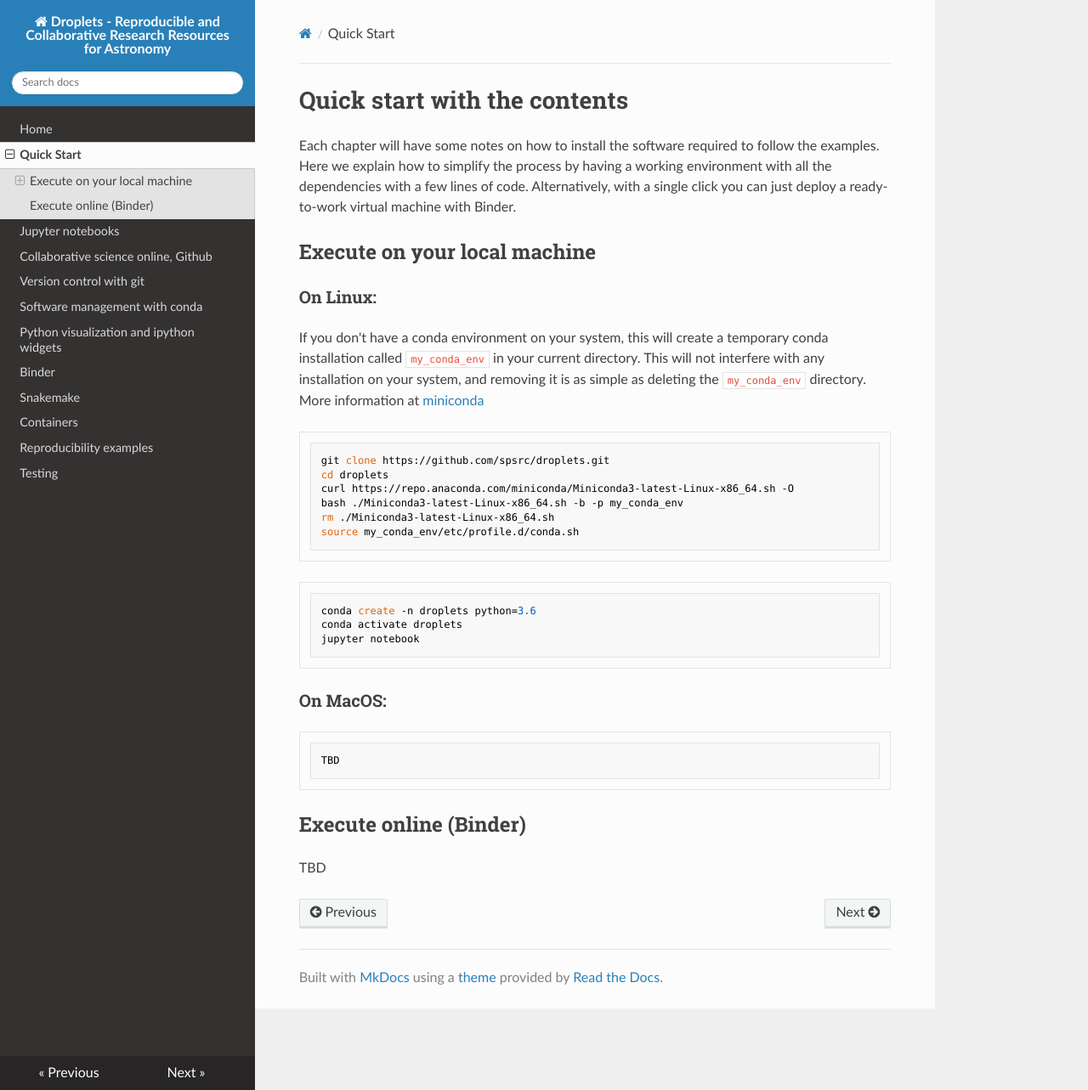
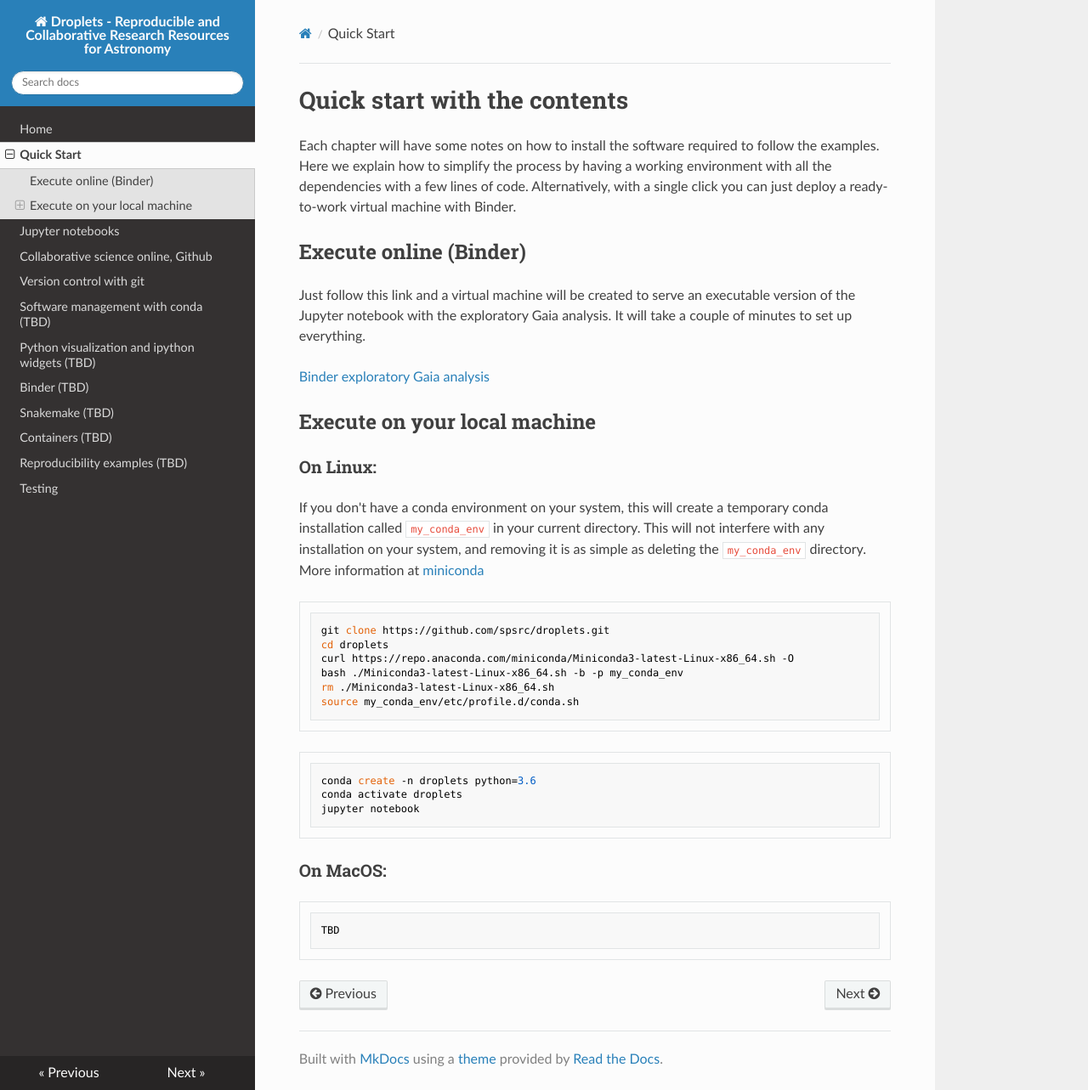
Before and after one commit to espsrc/droplets, an MkDocs documentation site: the page built from docs/quickstart.md, in a window 1280 px wide and 1283 px high. Shown: the whole window at 85% size. Built offline with MkDocs 1.6.1, drawn with Linux system fonts in a browser that asks for light colours; nearby versions of some CDN libraries.

Commit message:
Add links to binder and documentation to README. Documentation now in readthedocs

```diff
--- a/docs/quickstart.md
+++ b/docs/quickstart.md
@@ -5,6 +5,13 @@ follow the examples. Here we explain how to simplify the process by having a
 working environment with all the dependencies with a few lines of code.
 Alternatively, with a single click you can just deploy a ready-to-work virtual
 machine with Binder.
+
+## Execute online (Binder)
+
+Just follow this link and a virtual machine will be created to serve an executable version of the Jupyter notebook with the exploratory Gaia analysis. It will take a couple of minutes to set up everything.
+
+[Binder exploratory Gaia analysis](https://mybinder.org/v2/gh/spsrc/droplets/master?filepath=gaia_exploratory%2Fjupyter_exploratory.ipynb)
+
 
 ## Execute on your local machine
 
--- a/mkdocs.yml
+++ b/mkdocs.yml
@@ -9,12 +9,12 @@ nav:
     - Jupyter notebooks: jupyter.md
     - Collaborative science online, Github: github.md
     - Version control with git: git.md
-    - Software management with conda: conda.md
-    - Python visualization and ipython widgets: interactive.md
-    - Binder: binder.md
-    - Snakemake: snakemake.md
-    - Containers: containers.md
-    - Reproducibility examples: reproducibility.md
+    - Software management with conda (TBD): conda.md
+    - Python visualization and ipython widgets (TBD): interactive.md
+    - Binder (TBD): binder.md
+    - Snakemake (TBD): snakemake.md
+    - Containers (TBD): containers.md
+    - Reproducibility examples (TBD): reproducibility.md
     - Testing: science.md
 
 #theme: 'material' # Excellent searcher. Too clear. Hard to find subsections
```
Also changed, not shown: other parts of docs/quickstart.md (+0 -4 lines), README.md (+8 -4 lines).
